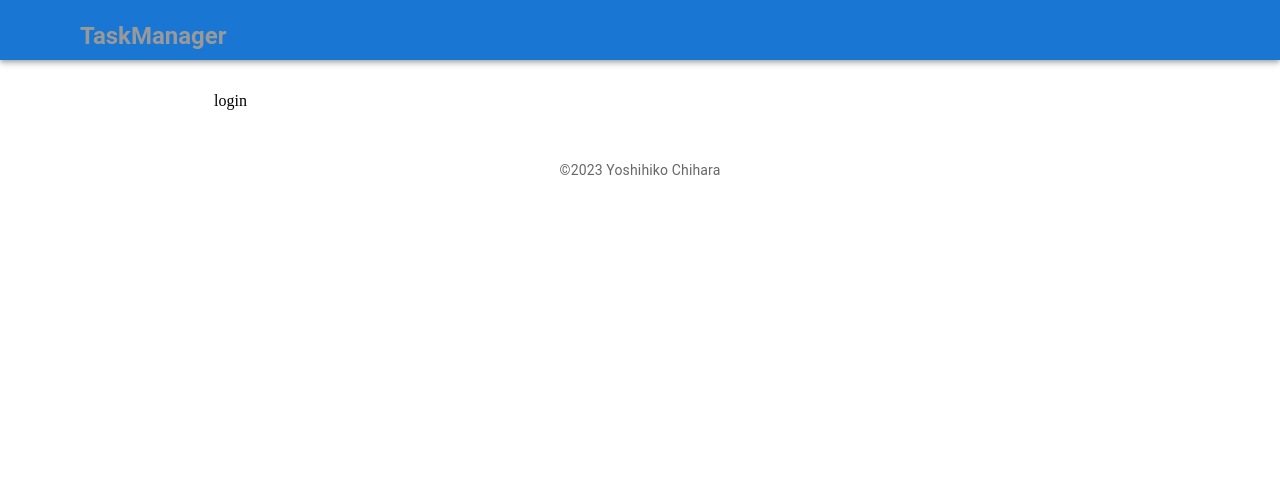
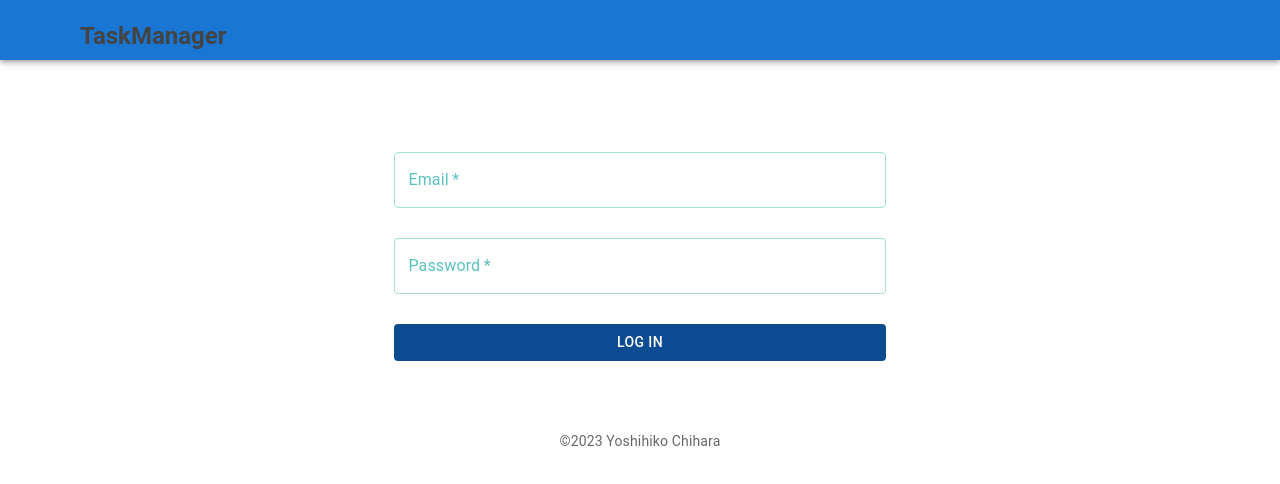
Before and after one commit to cntn-jr/laravel-next-typescript, a Next.js app in the folder front/: page /login in a window 1280 px wide. Shown: the top 484 px of the page. Built offline with nearby package versions, Linux system fonts and the light colour scheme.

Commit message:
add: create Login form

```diff
--- /dev/null
+++ b/front/components/atoms/BasicCard.tsx
@@ -0,0 +1,25 @@
+import { Stack } from '@mui/material'
+import { ReactNode } from 'react'
+
+type Props = { children: ReactNode }
+
+export const BasicCard = (props: Props) => {
+    const { children } = props
+    return (
+        <Stack
+            component="form"
+            spacing="30px"
+            sx={{
+                width: '60%',
+                borderColor: '#fff',
+                mt: '40px',
+                mx: 'auto',
+                px: '10px',
+                py: '20px',
+                borderRadius: '5px',
+            }}
+        >
+            {children}
+        </Stack>
+    )
+}
--- a/front/components/layouts/AppHeader.tsx
+++ b/front/components/layouts/AppHeader.tsx
@@ -6,7 +6,7 @@
         <AppBar
             position="absolute"
             className={AppColor.main}
-            sx={{ color: '#999' }}
+            sx={{ color: '#444' }}
         >
             <Box height="60px" display="flex">
                 <Typography
--- a/front/pages/login.tsx
+++ b/front/pages/login.tsx
@@ -1,9 +1,36 @@
+import { BasicCard } from '@/components/atoms/BasicCard'
+import { CustomButton } from '@/components/CustomStyles/CustomButton'
+import { CustomTextField } from '@/components/CustomStyles/CustomTextField'
 import { AppAuthLayout } from '@/components/layouts/AppAuthLayout'
 
 const login = () => {
+    const BasicTextField = CustomTextField.basic
+    const BasicButton = CustomButton.basic
     return (
         <AppAuthLayout>
-            <div>login</div>
+            <BasicCard>
+                <BasicTextField
+                    type="email"
+                    label="Email"
+                    fullWidth
+                    required
+                    margin="normal"
+                    // onChange={changeEmail}
+                    // error={error}
+                    // disabled={loading}
+                />
+                <BasicTextField
+                    type="password"
+                    label="Password"
+                    fullWidth
+                    required
+                    margin="normal"
+                    // onChange={changePassword}
+                    // error={error}
+                    // disabled={loading}
+                />
+                <BasicButton>Log in</BasicButton>
+            </BasicCard>
         </AppAuthLayout>
     )
 }
```
